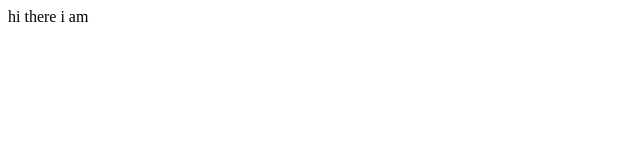
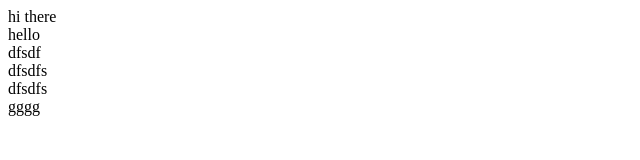
Before and after one commit to Rahimullah-Sadiqi/leadership-promotion, a plain HTML site: page child template/childTemplate.html in a window 1280 px wide. Shown: the whole page, without its empty margins (0-640 px from the left). Drawn offline with Linux system fonts and the light colour scheme.

Commit message:
Add files via upload

```diff
--- a/child template/childTemplate.html
+++ b/child template/childTemplate.html
@@ -28,6 +28,17 @@
 
 
     </head>
-    <body>hi there i am</body>
+
+
+    <body>
+    <header>hi there</header>
+    <nav>hello</nav>
+    <aside>dfsdf</aside>
+    <main>dfsdfs</main>
+    <section>dfsdfs</section>
+    <article>gggg</article>
+    <footer></footer>
+    </body>
+
     <footer></footer>
 </html>
```
